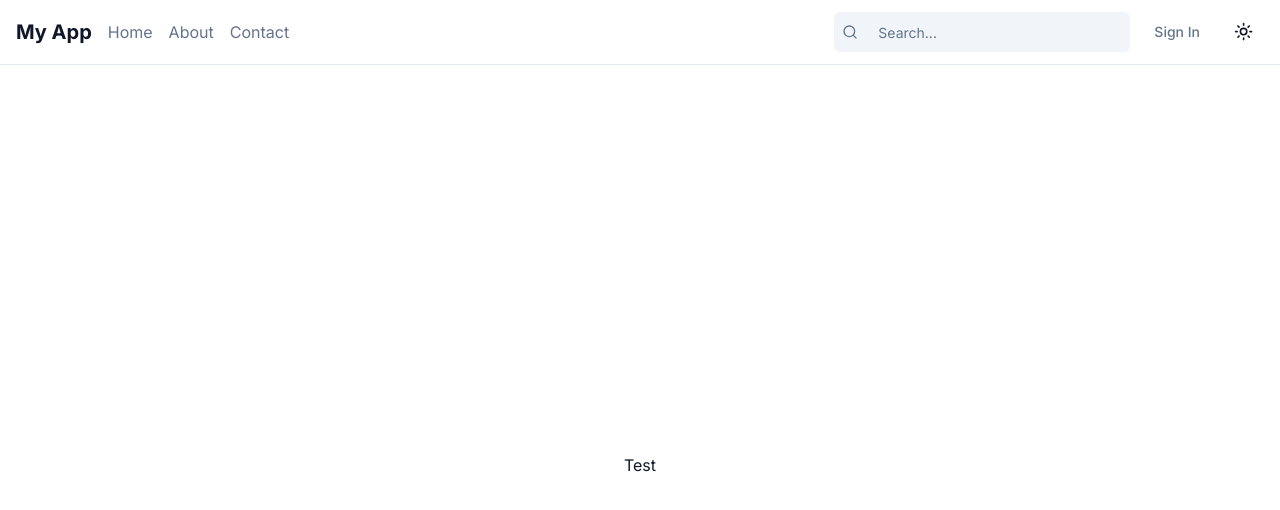
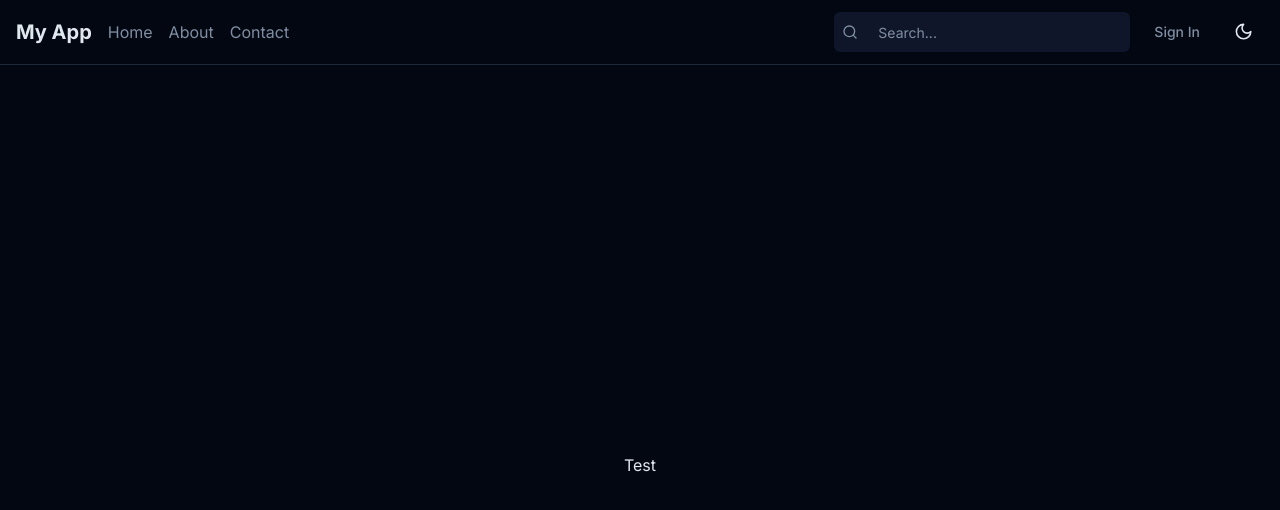
Before and after one commit to Sumitkumar193/Next-Portfolio, a Next.js app: page / in a window 1280 px wide. Shown: the top 510 px of the page. Built offline with nearby package versions, Linux system fonts and the light colour scheme.

Commit message:
Bugfix for states and composition of header with state management

```diff
--- a/package.json
+++ b/package.json
@@ -18,6 +18,8 @@
     "next-themes": "^0.3.0",
     "react": "^18",
     "react-dom": "^18",
+    "recoil": "^0.7.7",
+    "recoil-persist": "^5.1.0",
     "tailwind-merge": "^2.4.0",
     "tailwindcss-animate": "^1.0.7"
   },
--- a/src/app/layout.tsx
+++ b/src/app/layout.tsx
@@ -1,15 +1,11 @@
-import type { Metadata } from "next";
+"use client";
 import { Inter } from "next/font/google";
 import { ThemeProvider } from 'next-themes'
+import { RecoilRoot } from "recoil";
 import HeaderNavbar from "@/components/HeaderNavbar";
 import "./globals.css";
 
 const inter = Inter({ subsets: ["latin"] });
-
-export const metadata: Metadata = {
-  title: "Create Next App",
-  description: "Generated by create next app",
-};
 
 export default function RootLayout({
   children,
@@ -19,10 +15,12 @@ export default function RootLayout({
   return (
     <html lang="en">
       <body className={inter.className}>
-        <ThemeProvider attribute="class" defaultTheme="system" enableSystem={true}>
-          <HeaderNavbar />
-          {children}
-        </ThemeProvider>
+        <RecoilRoot>
+          <ThemeProvider attribute="class" defaultTheme="system" enableSystem={true}>
+            <HeaderNavbar />
+            {children}
+          </ThemeProvider>
+        </RecoilRoot>
       </body>
     </html>
   );
--- a/src/components/HeaderNavbar.tsx
+++ b/src/components/HeaderNavbar.tsx
@@ -1,36 +1,15 @@
 "use client";
-import React, { useState } from 'react';
-import Link from 'next/link';
-import { useTheme } from "next-themes"
-import { Button } from "@/components/ui/button"
-import { Sheet, SheetContent, SheetTrigger } from "@/components/ui/sheet"
-import { Menu, Sun, Moon, Search } from "lucide-react"
-import { Input } from "@/components/ui/input"
+import React, { useState } from "react";
+import { Button } from "@/components/ui/button";
+import { Sheet, SheetContent, SheetTrigger } from "@/components/ui/sheet";
+import { Menu, Search } from "lucide-react";
+import { Input } from "@/components/ui/input";
+import NavItems from "@/components/ui/NavItems";
+import ThemeToggle from "@/components/ui/ThemeToggle";
 
 const HeaderNavbar = () => {
-  const [isOpen, setIsOpen] = useState(false);
-  const { theme, setTheme } = useTheme()
-
-  const NavItems = () => (
-    <>
-      <li><Link href="/" className="text-muted-foreground hover:text-foreground transition-colors">Home</Link></li>
-      <li><Link href="/about" className="text-muted-foreground hover:text-foreground transition-colors">About</Link></li>
-      <li><Link href="/contact" className="text-muted-foreground hover:text-foreground transition-colors">Contact</Link></li>
-    </>
-  );
-
-  const ThemeToggle = () => (
-    <Button
-      variant="ghost"
-      size="icon"
-      onClick={() => setTheme(theme === "light" ? "dark" : "light")}
-      className="ml-2"
-    >
-      <Sun className="h-[1.2rem] w-[1.2rem] rotate-0 scale-100 transition-all dark:-rotate-90 dark:scale-0" />
-      <Moon className="absolute h-[1.2rem] w-[1.2rem] rotate-90 scale-0 transition-all dark:rotate-0 dark:scale-100" />
-      <span className="sr-only">Toggle theme</span>
-    </Button>
-  );
+	const [isOpen, setIsOpen] = useState<boolean>(false);
+	const toggleSheet = () => setIsOpen(!isOpen);
 
 	return (
 		<header className="flex items-center justify-between px-4 py-3 bg-background border-b border-border">
@@ -51,21 +30,35 @@ const HeaderNavbar = () => {
 						className="bg-transparent border-none focus:outline-none text-sm w-64"
 					/>
 				</div>
-        <Button variant="ghost" className="hidden md:inline-flex text-muted-foreground hover:text-foreground">
+				<Button
+					variant="ghost"
+					className="hidden md:inline-flex text-muted-foreground hover:text-foreground"
+				>
 					Sign In
 				</Button>
 				<ThemeToggle />
-        <Sheet>
+				<Sheet open={isOpen}>
 					<SheetTrigger asChild>
-            <Button variant="ghost" size="icon" className="md:hidden">
+						<Button
+							variant="ghost"
+							size="icon"
+							className="md:hidden"
+							onClick={toggleSheet}
+						>
 							<Menu className="h-6 w-6" />
 							<span className="sr-only">Toggle menu</span>
 						</Button>
 					</SheetTrigger>
-          <SheetContent side="right" className="w-[300px] sm:w-[400px] bg-background">
+					<SheetContent
+						onClick={() => setIsOpen((prev) => !prev)}
+						side="right"
+						className="w-[300px] sm:w-[400px] bg-background"
+					>
 						<nav className="flex flex-col space-y-4 mt-4">
 							<NavItems />
-              <Button variant="outline" className="w-full">Sign In</Button>
+							<Button variant="outline" className="w-full">
+								Sign In
+							</Button>
 						</nav>
 					</SheetContent>
 				</Sheet>
--- /dev/null
+++ b/src/components/ui/NavItems.tsx
@@ -0,0 +1,32 @@
+import Link from "next/link";
+
+export default function NavItems() {
+	return (
+		<>
+			<li>
+				<Link
+					href="/"
+					className="text-muted-foreground hover:text-foreground transition-colors"
+				>
+					Home
+				</Link>
+			</li>
+			<li>
+				<Link
+					href="/about"
+					className="text-muted-foreground hover:text-foreground transition-colors"
+				>
+					About
+				</Link>
+			</li>
+			<li>
+				<Link
+					href="/contact"
+					className="text-muted-foreground hover:text-foreground transition-colors"
+				>
+					Contact
+				</Link>
+			</li>
+		</>
+	);
+}
--- /dev/null
+++ b/src/components/ui/ThemeToggle.tsx
@@ -0,0 +1,25 @@
+import { useEffect } from "react";
+import { useTheme } from "next-themes";
+import { Button } from "./button";
+import { Sun, Moon } from "lucide-react";
+
+export default function ThemeToggle() {
+	const { theme, setTheme, systemTheme } = useTheme();
+
+	useEffect(() => {
+		setTheme(systemTheme === "light" ? "dark" : "light");
+	}, [systemTheme, setTheme]);
+
+	return (
+		<Button
+			variant="ghost"
+			size="icon"
+			onClick={() => setTheme(theme === "light" ? "dark" : "light")}
+			className="ml-2"
+		>
+			<Sun className="h-[1.2rem] w-[1.2rem] rotate-0 scale-100 transition-all dark:-rotate-90 dark:scale-0" />
+			<Moon className="absolute h-[1.2rem] w-[1.2rem] rotate-90 scale-0 transition-all dark:rotate-0 dark:scale-100" />
+			<span className="sr-only">Toggle theme</span>
+		</Button>
+	);
+}
```
Also changed, not shown: 1 other file (tests, documents, lock files or other folders). Lines whose indentation alone changed are shown as unchanged.
